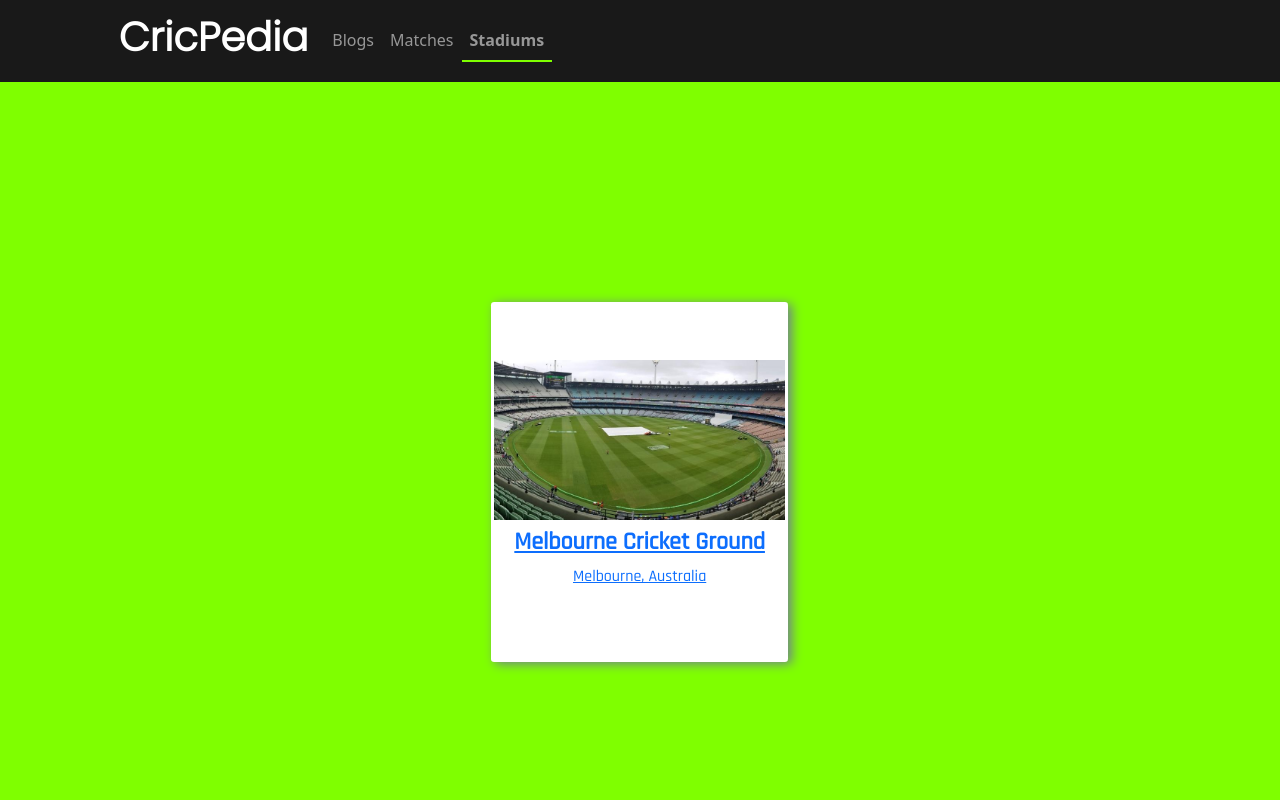
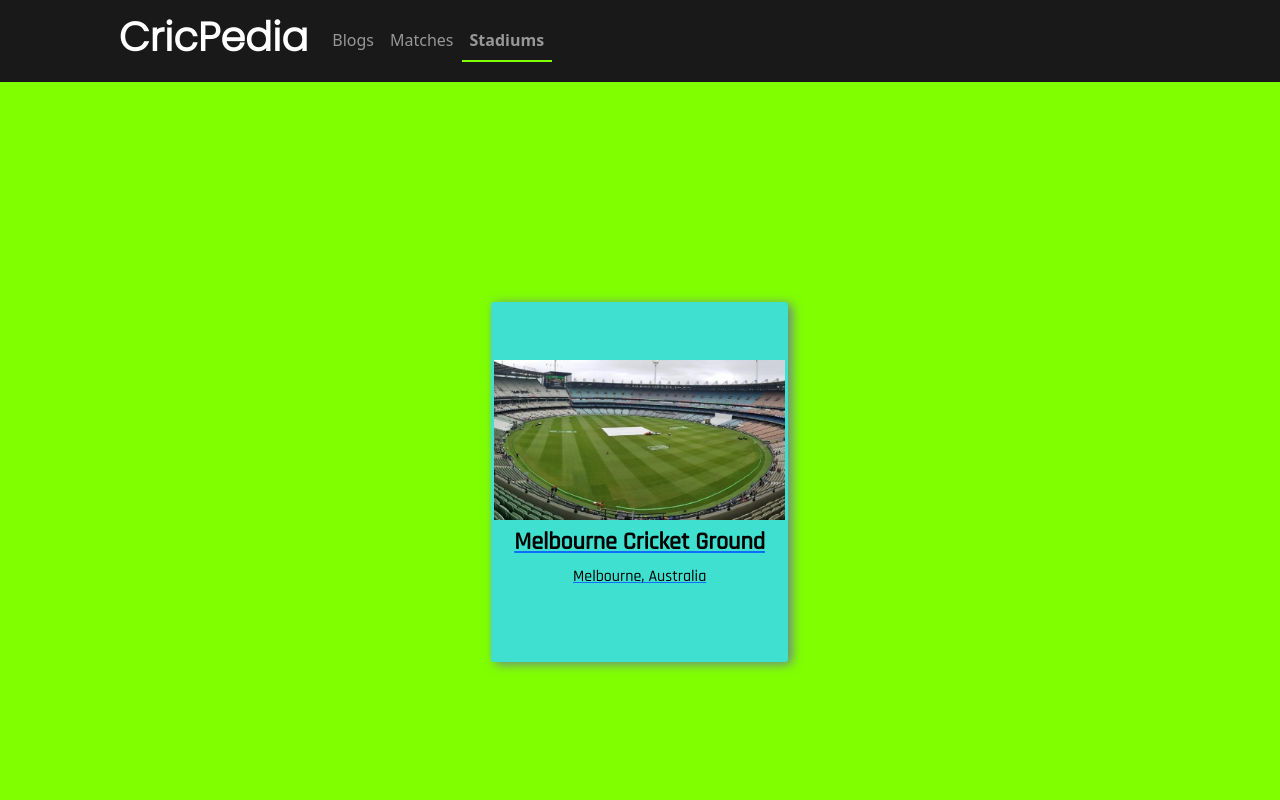
Before and after one commit to ujjwalborasi/CricPedia, a React (Create React App) app: page /Stadiums in a window 1280 px wide. Shown: the top 800 px of the page. Built offline with nearby package versions, Linux system fonts and the light colour scheme.

Commit message:
Color Variables Changed

```diff
--- a/src/App.css
+++ b/src/App.css
@@ -7,6 +7,8 @@
   --main-bg-color: rgba(0,0,0,0.9);
   --Font-main-color: black;
   --Primary-Font-Color: white;
+  --Theme-Color-1: chartreuse;
+  --Theme-Color-2: turquoise;
   --HoverColor: chartreuse;
 }
 
--- a/src/Components/Home/Home.css
+++ b/src/Components/Home/Home.css
@@ -11,7 +11,7 @@
     justify-content: center;
 width: 100%;
 height: 50vh;
-background-color: chartreuse;
+background-color: var(--Theme-Color-1);
 }
 .Button-Container{
     background-color: rgba(0, 0, 0, 0.2);
@@ -116,7 +116,7 @@
 .Blog-Preview-Container{
     height: 50vh;
     width: 100%;
-    background-color:turquoise;
+    background-color:var(--Theme-Color-2);
     display: flex;
     flex-wrap: wrap;
 }
--- a/src/Components/Matches/Matches.css
+++ b/src/Components/Matches/Matches.css
@@ -1,4 +1,4 @@
 .Matches-Main{
-    background-color: chartreuse;
+    background-color: var(--Theme-Color-1);
     min-height: 100vh;
 }
--- a/src/Components/Stadiums/Stadium.css
+++ b/src/Components/Stadiums/Stadium.css
@@ -7,7 +7,7 @@
   width: 70%;
 }
 .stadium-Main{
-    background-color: chartreuse;
+    background-color: var(--Theme-Color-1);
     display: flex;
     align-items: center;
     justify-content: center;
@@ -21,7 +21,7 @@
     align-items: center;
     justify-content: center;
     flex-direction: column;
-    background-color: white;
+    background-color: var(--Theme-Color-2);
     border-radius: 0.2rem;
     box-shadow: 4px 2px 11px slategray;
 
@@ -49,6 +49,7 @@
     margin: 2px;
     padding-top: 0.2rem;
     align-items: center;
+    text-decoration: none !important;
     justify-content: center;
 }
 .Name{
@@ -56,11 +57,13 @@
     font-family:'Rajdhani', sans-serif;
     font-weight: bold;
     font-size: 1.5rem;
+    color: var(--Font-main-color);
 
 
 }
 .text{
     text-decoration: none !important;
+    color: var(--Font-main-color);
 
     font-family:'Rajdhani', sans-serif;
     font-size: 1rem;
```
Also changed, not shown: src/Components/NavBar/Navbar.css (line endings or trailing spaces), src/Components/NavBar/Navbar.jsx (indentation only).
